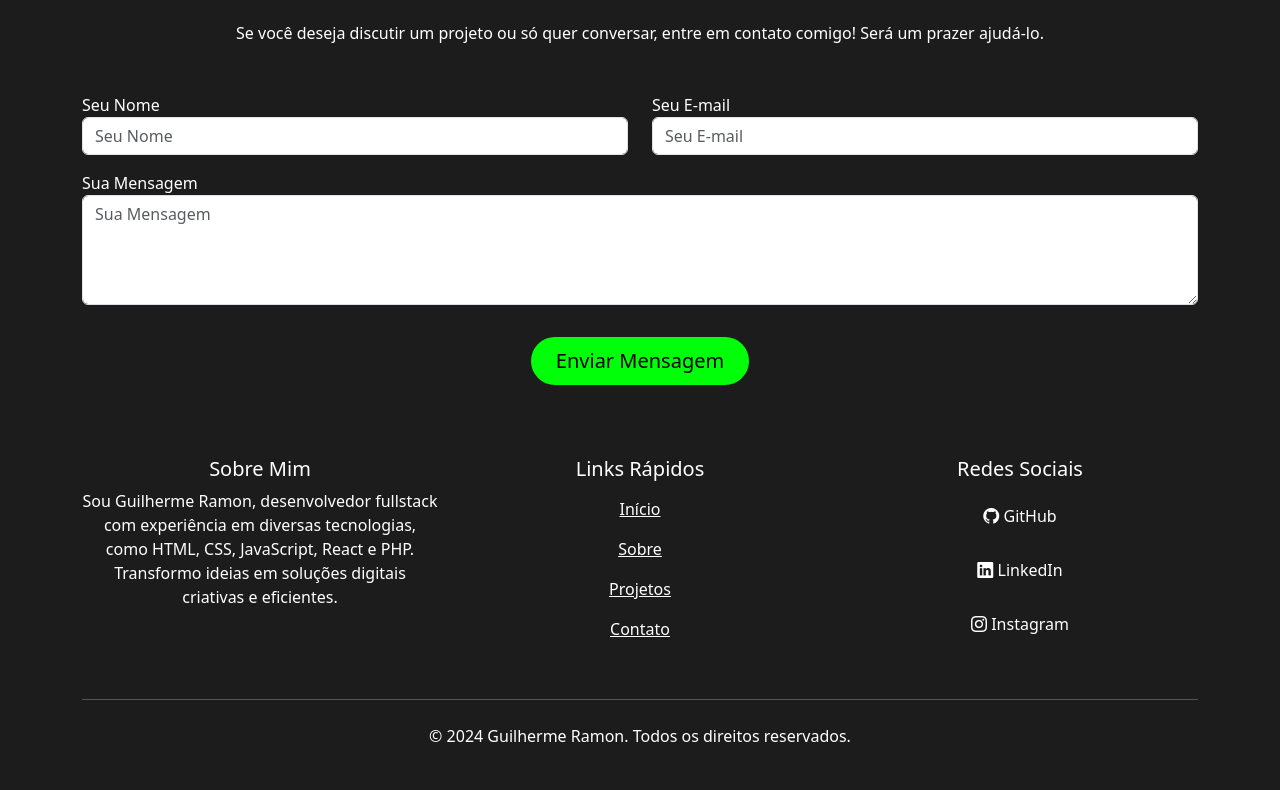
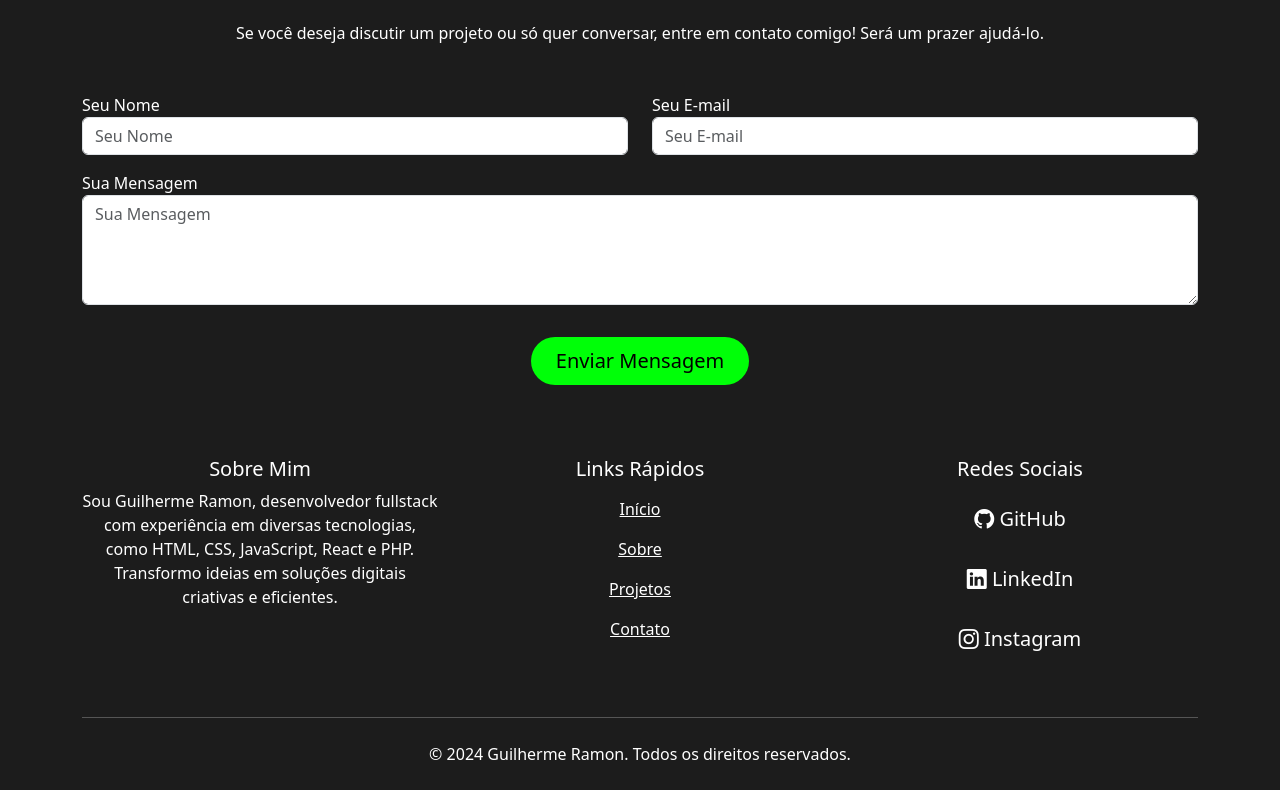
Before and after one commit to Guilherme-Ramon/portfolio, a plain HTML site: page index.html in a window 1280 px wide. Shown: the part 3156-3946 px from the top of the page. Drawn offline with nearby package versions, Linux system fonts and the light colour scheme.

Commit message:
Update index.html

```diff
--- a/index.html
+++ b/index.html
@@ -469,7 +469,7 @@
                                 <a
                                     href="https://github.com/Guilherme-Ramon"
                                     target="_blank"
-                                    class="btn text-white"
+                                    class="btn link-redes-socias text-white"
                                     ><i class="bi bi-github"></i> GitHub</a
                                 >
                             </li>
@@ -477,7 +477,7 @@
                                 <a
                                     href="https://www.linkedin.com/in/guilherme-ramon-bb9b41338/"
                                     target="_blank"
-                                    class="btn text-white"
+                                    class="btn link-redes-socias text-white"
                                     ><i class="bi bi-linkedin"></i> LinkedIn</a
                                 >
                             </li>
@@ -485,7 +485,7 @@
                                 <a
                                     href="https://www.instagram.com/g_ramon9/"
                                     target="_blank"
-                                    class="btn text-white"
+                                    class="btn link-redes-socias text-white"
                                     ><i class="bi bi-instagram"></i>
                                     Instagram</a
                                 >
```
